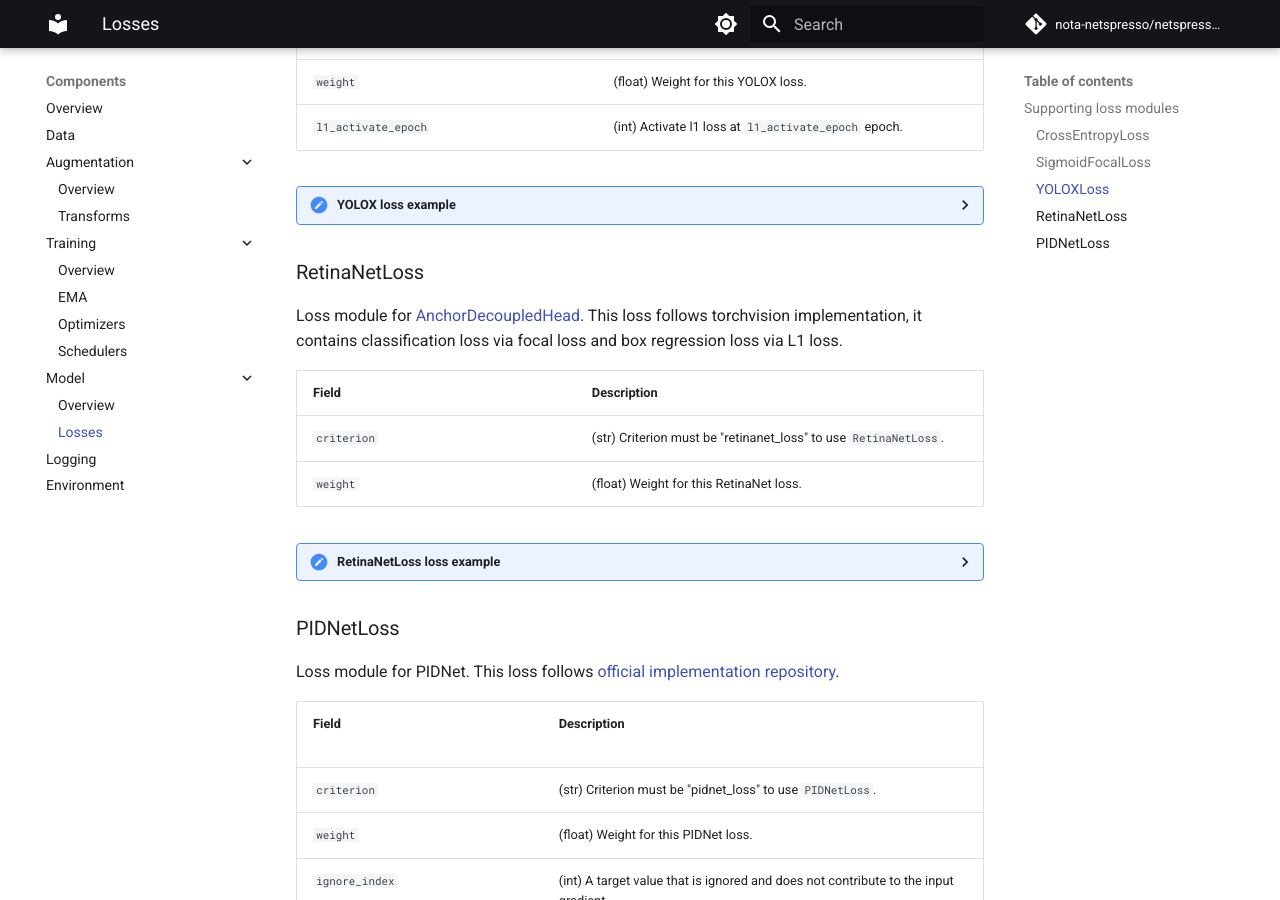
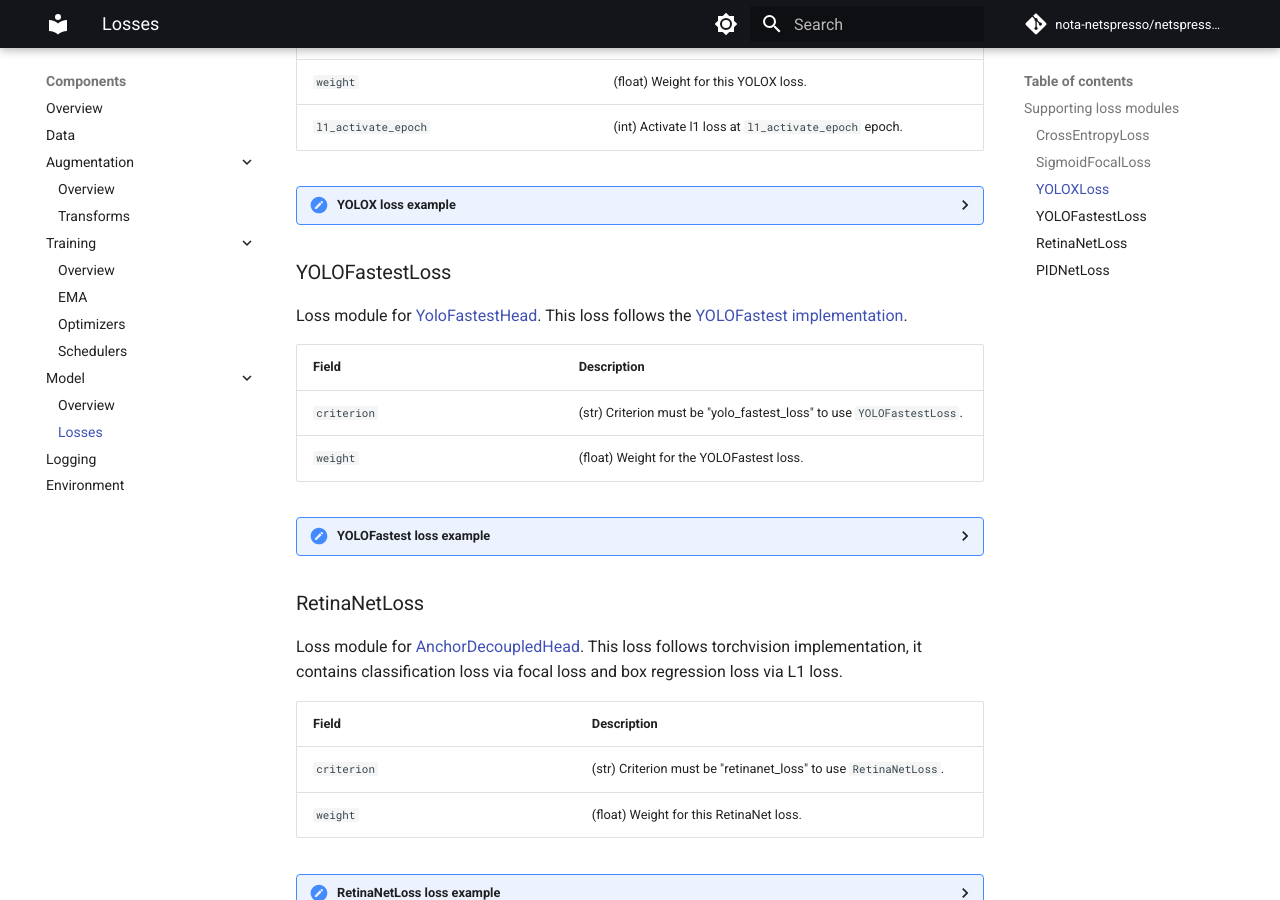
Before and after one commit to Nota-NetsPresso/netspresso-trainer, an MkDocs documentation site: the page built from docs/components/model/losses.md, in a window 1280 px wide and 900 px high, scrolled down 1721 px. Built offline with MkDocs 1.6.1 and Material for MkDocs 9.7.7, drawn with Linux system fonts in a browser that asks for light colours; comment, search, counter and statistics services are not loaded.

Commit message:
update docs for yolo_fastest_loss

````diff
--- a/docs/components/model/losses.md
+++ b/docs/components/model/losses.md
@@ -76,6 +76,25 @@ Loss module for [AnchorFreeDecoupledHead](../../models/heads/anchorfreedecoupled
   ```
 </details>
 
+### YOLOFastestLoss
+
+Loss module for [YoloFastestHead](../../models/heads/yolofastesthead.md). This loss follows the [YOLOFastest implementation](https://github.com/dog-qiuqiu/Yolo-Fastest).
+
+| Field <img width=200/> | Description |
+|---|---|
+| `criterion` | (str) Criterion must be "yolo_fastest_loss" to use `YOLOFastestLoss`. |
+| `weight` | (float) Weight for the YOLOFastest loss. |
+
+<details>
+  <summary>YOLOFastest loss example</summary>
+  ```yaml
+  model:
+    losses:
+      - criterion: yolo_fastest_loss
+        weight: ~
+  ```
+</details>
+
 ### RetinaNetLoss
 
 Loss module for [AnchorDecoupledHead](../../models/heads/anchordecoupledhead.md). This loss follows torchvision implementation, it contains classification loss via focal loss and box regression loss via L1 loss.
````
